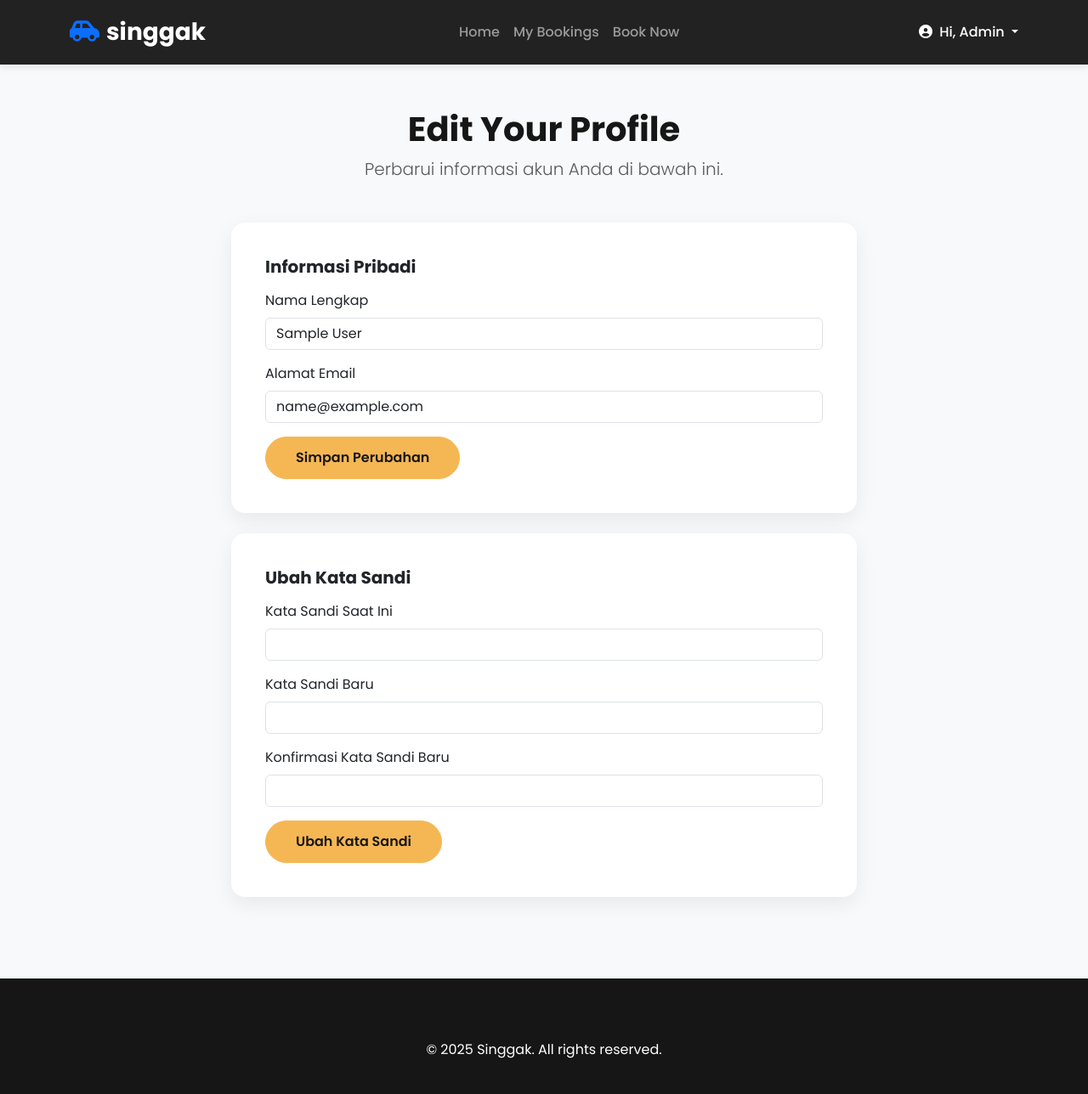
After one commit to RomanIbrhm/Adok.com, a PHP site: page /edit_profile.php in a window 1280 px wide. The commit adds this page. Shown: the whole page at 85% size. Run offline with PHP 8.4, Linux system fonts and the light colour scheme; the visitor is signed in with stand-in values (Sample User, id 1); tables that the repository leaves empty or names only in its code hold one stand-in row (values such as "Sample post").

Commit message:
perbaruan

```diff
--- a/dashboard.php
+++ b/dashboard.php
@@ -104,7 +104,7 @@ if ($stmt_bookings = $conn->prepare($sql_bookings)) {
                         <i class="fas fa-user-circle me-1"></i> Hi, <?php echo htmlspecialchars($_SESSION['user_name']); ?>
                     </a>
                     <ul class="dropdown-menu dropdown-menu-dark dropdown-menu-end">
-                        <li><a class="dropdown-item" href="#">Edit Profile</a></li>
+                        <li><a class="dropdown-item" href="edit_profile.php">Edit Profile</a></li>
                         <li><hr class="dropdown-divider"></li>
                         <li><a class="dropdown-item" href="logout.php">Logout</a></li>
                     </ul>
--- /dev/null
+++ b/edit_profile.php
@@ -0,0 +1,138 @@
+<?php
+// edit_profile.php
+session_start();
+
+// Jika pengguna belum login, alihkan ke halaman login
+if (!isset($_SESSION['loggedin']) || $_SESSION['loggedin'] !== true) {
+    header('location: login.html');
+    exit;
+}
+
+require_once "config.php";
+
+// Ambil data pengguna saat ini dari database
+$user_id = $_SESSION['user_id'];
+$stmt = $conn->prepare("SELECT full_name, email FROM users WHERE id = ?");
+$stmt->bind_param("i", $user_id);
+$stmt->execute();
+$result = $stmt->get_result();
+$user = $result->fetch_assoc();
+$stmt->close();
+
+$conn->close();
+?>
+<!DOCTYPE html>
+<html lang="id">
+<head>
+    <meta charset="UTF-8">
+    <meta name="viewport" content="width=device-width, initial-scale=1.0">
+    <title>Edit Profile - Singgak Car Rental</title>
+    <link href="https://cdn.jsdelivr.net/npm/bootstrap@5.3.3/dist/css/bootstrap.min.css" rel="stylesheet">
+    <link rel="stylesheet" href="https://cdnjs.cloudflare.com/ajax/libs/font-awesome/6.5.1/css/all.min.css"/>
+    <link href="https://fonts.googleapis.com/css2?family=Poppins:wght@300;400;500;600;700;800&display=swap" rel="stylesheet">
+    <link rel="stylesheet" href="style.css">
+</head>
+<body>
+
+    <nav class="navbar navbar-expand-lg navbar-dark fixed-top">
+        <div class="container">
+            <a class="navbar-brand fs-3 fw-bold" href="dashboard.php">
+                <i class="fas fa-car-side text-primary me-2"></i>singgak
+            </a>
+            <div class="collapse navbar-collapse">
+                <ul class="navbar-nav mx-auto">
+                    <li class="nav-item"><a class="nav-link" href="dashboard.php">Home</a></li>
+                    <li class="nav-item"><a class="nav-link" href="dashboard.php#my-bookings">My Bookings</a></li>
+                    <li class="nav-item"><a class="nav-link" href="book_page.php">Book Now</a></li>
+                </ul>
+                <div class="nav-item dropdown">
+                    <a class="nav-link dropdown-toggle text-white" href="#" role="button" data-bs-toggle="dropdown">
+                        <i class="fas fa-user-circle me-1"></i> Hi, <?php echo htmlspecialchars($_SESSION['user_name']); ?>
+                    </a>
+                    <ul class="dropdown-menu dropdown-menu-dark dropdown-menu-end">
+                        <li><a class="dropdown-item active" href="edit_profile.php">Edit Profile</a></li>
+                        <li><hr class="dropdown-divider"></li>
+                        <li><a class="dropdown-item" href="logout.php">Logout</a></li>
+                    </ul>
+                </div>
+            </div>
+        </div>
+    </nav>
+
+    <main class="container py-5">
+        <div class="row justify-content-center">
+            <div class="col-lg-8">
+                <div class="text-center mb-5">
+                    <h1 class="section-title">Edit Your Profile</h1>
+                    <p class="lead text-muted">Perbarui informasi akun Anda di bawah ini.</p>
+                </div>
+
+                <?php if(isset($_GET['status'])): ?>
+                    <?php if($_GET['status'] == 'success'): ?>
+                        <div class="alert alert-success">Profil berhasil diperbarui!</div>
+                    <?php elseif($_GET['status'] == 'pwdsuccess'): ?>
+                        <div class="alert alert-success">Kata sandi berhasil diubah!</div>
+                    <?php elseif($_GET['status'] == 'error'): ?>
+                        <div class="alert alert-danger">Terjadi kesalahan. Silakan coba lagi.</div>
+                    <?php elseif($_GET['status'] == 'pwdmatch'): ?>
+                        <div class="alert alert-danger">Konfirmasi kata sandi baru tidak cocok.</div>
+                    <?php elseif($_GET['status'] == 'pwdcurrent'): ?>
+                        <div class="alert alert-danger">Kata sandi saat ini salah.</div>
+                     <?php elseif($_GET['status'] == 'empty'): ?>
+                        <div class="alert alert-danger">Semua field wajib diisi.</div>
+                    <?php endif; ?>
+                <?php endif; ?>
+
+                <div class="card custom-card p-4 mb-4">
+                    <div class="card-body">
+                        <h5 class="fw-bold mb-3">Informasi Pribadi</h5>
+                        <form action="edit_profile_handler.php" method="POST">
+                            <input type="hidden" name="action" value="update_profile">
+                            <div class="mb-3">
+                                <label for="fullName" class="form-label">Nama Lengkap</label>
+                                <input type="text" class="form-control" id="fullName" name="full_name" value="<?php echo htmlspecialchars($user['full_name']); ?>" required>
+                            </div>
+                            <div class="mb-3">
+                                <label for="email" class="form-label">Alamat Email</label>
+                                <input type="email" class="form-control" id="email" name="email" value="<?php echo htmlspecialchars($user['email']); ?>" required>
+                            </div>
+                            <button type="submit" class="btn btn-primary">Simpan Perubahan</button>
+                        </form>
+                    </div>
+                </div>
+
+                <div class="card custom-card p-4">
+                    <div class="card-body">
+                        <h5 class="fw-bold mb-3">Ubah Kata Sandi</h5>
+                        <form action="edit_profile_handler.php" method="POST">
+                            <input type="hidden" name="action" value="change_password">
+                            <div class="mb-3">
+                                <label for="currentPassword" class="form-label">Kata Sandi Saat Ini</label>
+                                <input type="password" class="form-control" id="currentPassword" name="current_password" required>
+                            </div>
+                            <div class="mb-3">
+                                <label for="newPassword" class="form-label">Kata Sandi Baru</label>
+                                <input type="password" class="form-control" id="newPassword" name="new_password" required>
+                            </div>
+                            <div class="mb-3">
+                                <label for="confirmPassword" class="form-label">Konfirmasi Kata Sandi Baru</label>
+                                <input type="password" class="form-control" id="confirmPassword" name="confirm_password" required>
+                            </div>
+                            <button type="submit" class="btn btn-primary">Ubah Kata Sandi</button>
+                        </form>
+                    </div>
+                </div>
+
+            </div>
+        </div>
+    </main>
+
+    <footer class="text-white pt-5 pb-4 mt-5">
+       <div class="container text-center pt-4">
+            <p>&copy; <?php echo date("Y"); ?> Singgak. All rights reserved.</p>
+       </div>
+    </footer>
+
+    <script src="https://cdn.jsdelivr.net/npm/bootstrap@5.3.3/dist/js/bootstrap.bundle.min.js"></script>
+</body>
+</html>
```
Also changed, not shown: edit_profile_handler.php (added, +92 -0 lines).
